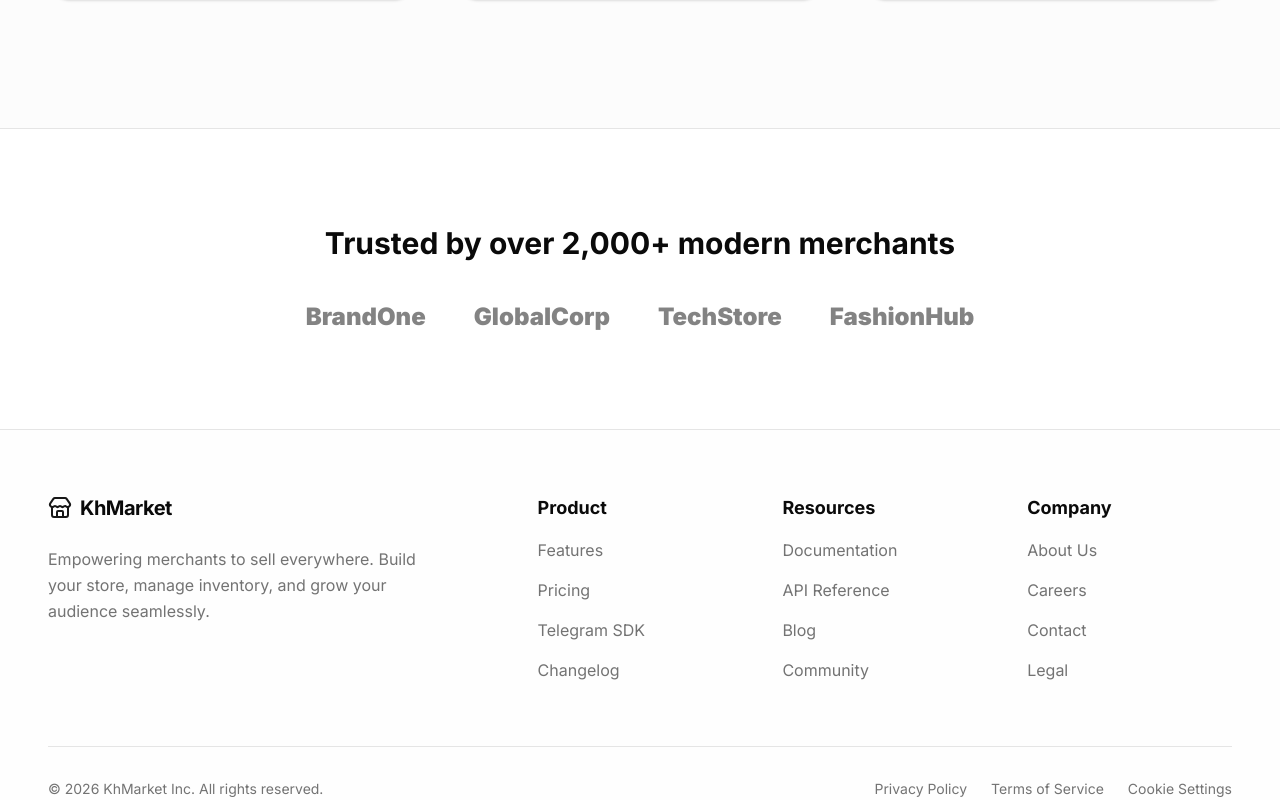
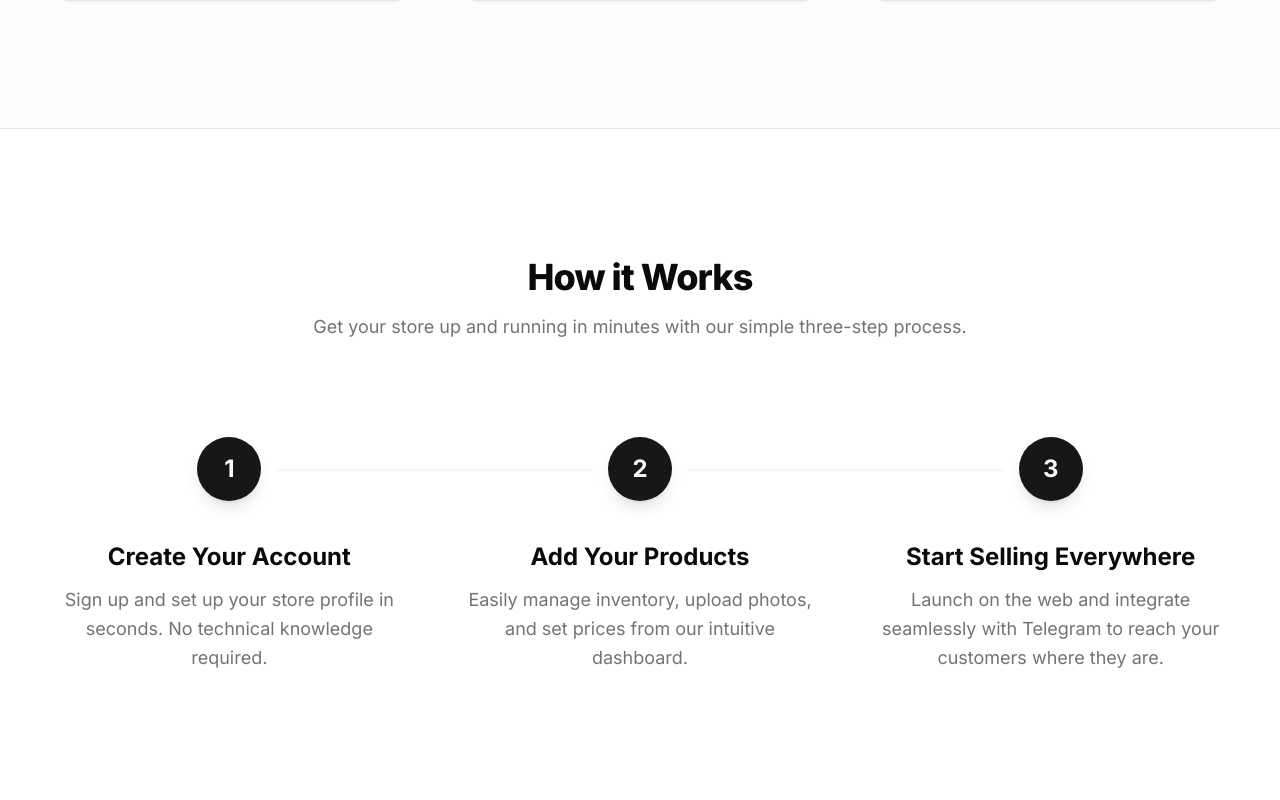
Before and after one commit to khornSaokhouch/mini_app, a Next.js app: page /en in a window 1280 px wide. Shown: the part 1600-2400 px from the top of the page. Built offline with nearby package versions, Linux system fonts and the light colour scheme.

Commit message:
update sidebar

```diff
--- a/app/[locale]/dashboard/layout.tsx
+++ b/app/[locale]/dashboard/layout.tsx
@@ -20,9 +20,9 @@ export default async function DashboardLayout({
 
   return (
     <div className="flex min-h-screen w-full bg-muted/20">
-      <Sidebar locale={locale} />
+      <Sidebar locale={locale} user={session.user} />
       <div className="flex flex-col flex-1 min-w-0">
-        <Header locale={locale} />
+        <Header locale={locale} user={session.user} />
         <main className="flex-1 p-4 md:p-6 lg:p-8 overflow-auto">
           {children}
         </main>
--- a/app/[locale]/page.tsx
+++ b/app/[locale]/page.tsx
@@ -187,6 +187,38 @@ export default function MarketingPage() {
           </div>
         </section>
 
+        {/* How it Works Section */}
+        <section id="how-it-works" className="py-24 md:py-32 bg-background">
+          <div className="container mx-auto px-6 md:px-12">
+            <div className="text-center mb-20">
+              <h2 className="text-4xl font-extrabold tracking-tight">How it Works</h2>
+              <p className="text-lg text-muted-foreground mt-4 max-w-2xl mx-auto">Get your store up and running in minutes with our simple three-step process.</p>
+            </div>
+
+            <div className="grid grid-cols-1 md:grid-cols-3 gap-12 relative">
+              {/* Connector Line (hidden on mobile) */}
+              <div className="hidden md:block absolute top-12 left-[15%] right-[15%] h-0.5 bg-muted -z-0"></div>
+
+              {[
+                { step: "1", title: "Create Your Account", desc: "Sign up and set up your store profile in seconds. No technical knowledge required." },
+                { step: "2", title: "Add Your Products", desc: "Easily manage inventory, upload photos, and set prices from our intuitive dashboard." },
+                { step: "3", title: "Start Selling Everywhere", desc: "Launch on the web and integrate seamlessly with Telegram to reach your customers where they are." }
+              ].map((s, i) => (
+                <div key={i} className="flex flex-col items-center text-center relative z-10">
+                  <div className="w-24 h-24 rounded-full bg-background flex items-center justify-center mb-6 relative">
+                     <div className="absolute inset-0 rounded-full border-4 border-background"></div>
+                     <div className="w-16 h-16 rounded-full bg-primary text-primary-foreground flex items-center justify-center text-2xl font-bold shadow-lg relative z-10">
+                       {s.step}
+                     </div>
+                  </div>
+                  <h3 className="text-2xl font-bold mb-3">{s.title}</h3>
+                  <p className="text-muted-foreground leading-relaxed text-lg">{s.desc}</p>
+                </div>
+              ))}
+            </div>
+          </div>
+        </section>
+
         {/* Social Proof / Trust */}
         <section className="py-24 bg-background">
           <div className="container mx-auto px-6 md:px-12 text-center flex flex-col items-center">
@@ -235,7 +267,7 @@ export default function MarketingPage() {
               <h4 className="font-bold text-lg">Company</h4>
               <Link href="#" className="text-muted-foreground hover:text-foreground">About Us</Link>
               <Link href="#" className="text-muted-foreground hover:text-foreground">Careers</Link>
-              <Link href="#" className="text-muted-foreground hover:text-foreground">Contact</Link>
+              <Link href="#" className="text-muted-foreground hover:text-foreground">Contacts</Link>
               <Link href="#" className="text-muted-foreground hover:text-foreground">Legal</Link>
             </div>
           </div>
@@ -245,7 +277,7 @@ export default function MarketingPage() {
             <div className="flex gap-6">
               <Link href="#" className="hover:text-foreground">Privacy Policy</Link>
               <Link href="#" className="hover:text-foreground">Terms of Service</Link>
-              <Link href="#" className="hover:text-foreground">Cookie Settings</Link>
+              <Link href="#" className="hover:text-foreground">Cookies Settings</Link>
             </div>
           </div>
         </div>
--- a/components/layout/header.tsx
+++ b/components/layout/header.tsx
@@ -7,15 +7,18 @@ import { DropdownMenu, DropdownMenuContent, DropdownMenuItem, DropdownMenuTrigge
 import { Avatar, AvatarFallback, AvatarImage } from "@/components/ui/avatar"
 import { Separator } from "@/components/ui/separator"
 import { useRouter, usePathname } from "next/navigation"
+import { useSidebarStore } from "@/lib/store"
 
 interface HeaderProps {
   locale?: string
+  user?: any
 }
 
-export function Header({ locale = "en" }: HeaderProps) {
+export function Header({ locale = "en", user }: HeaderProps) {
   const { setTheme } = useTheme()
   const router = useRouter()
   const pathname = usePathname()
+  const toggleSidebar = useSidebarStore(state => state.toggleSidebar)
 
   const toggleLanguage = () => {
     const otherLocale = locale === "en" ? "km" : "en"
@@ -25,13 +28,13 @@ export function Header({ locale = "en" }: HeaderProps) {
   return (
     <header className="sticky top-0 z-50 flex h-16 w-full items-center justify-between border-b bg-background/95 px-4 md:px-6 backdrop-blur supports-[backdrop-filter]:bg-background/60">
       <div className="flex items-center gap-3">
-        <Button variant="ghost" size="icon" className="md:hidden">
+        <Button variant="ghost" size="icon" onClick={toggleSidebar}>
           <Menu className="h-5 w-5" />
           <span className="sr-only">Toggle Sidebar</span>
         </Button>
         <div className="hidden md:flex flex-col">
-          <span className="text-sm font-semibold">Demo Store</span>
-          <span className="text-xs text-muted-foreground">store owner</span>
+          <span className="text-sm font-semibold truncate max-w-[200px]">{user?.name || "Demo Store"}</span>
+          <span className="text-xs text-muted-foreground truncate max-w-[200px]">{user?.email || "store owner"}</span>
         </div>
       </div>
 
@@ -71,8 +74,8 @@ export function Header({ locale = "en" }: HeaderProps) {
         <DropdownMenu>
           <DropdownMenuTrigger className="focus:outline-none">
             <Avatar className="h-8 w-8 ring-2 ring-primary/20">
-              <AvatarImage src="https://github.com/shadcn.png" alt="@admin" />
-              <AvatarFallback className="text-xs">AD</AvatarFallback>
+              <AvatarImage src={user?.image || "https://github.com/shadcn.png"} alt={user?.name || "@admin"} />
+              <AvatarFallback className="text-xs uppercase">{user?.name?.slice(0, 2) || user?.email?.slice(0, 2) || "AD"}</AvatarFallback>
             </Avatar>
           </DropdownMenuTrigger>
           <DropdownMenuContent align="end" className="w-48">
--- a/components/layout/sidebar.tsx
+++ b/components/layout/sidebar.tsx
@@ -2,12 +2,14 @@
 
 import Link from "next/link"
 import { usePathname } from "next/navigation"
+import { useMemo } from "react"
 import {
   LayoutDashboard, Package, Users, ShoppingCart,
   FileText, CreditCard, Bell, BarChart2, Settings,
   Boxes, ChevronRight, Store
 } from "lucide-react"
 import { cn } from "@/lib/utils"
+import { useSidebarStore } from "@/lib/store"
 
 const navItems = [
   { title: "Dashboard",   href: "/dashboard",            icon: LayoutDashboard },
@@ -24,10 +26,12 @@ const navItems = [
 
 interface SidebarProps {
   locale?: string
+  user?: any
 }
 
-export function Sidebar({ locale = "en" }: SidebarProps) {
+export function Sidebar({ locale = "en", user }: SidebarProps) {
   const pathname = usePathname()
+  const isCollapsed = useSidebarStore(state => state.isCollapsed)
 
   const isActive = (href: string) => {
     const fullHref = `/${locale}${href}`
@@ -35,19 +39,24 @@ export function Sidebar({ locale = "en" }: SidebarProps) {
   }
 
   return (
-    <div className="hidden border-r bg-background md:flex md:w-64 lg:w-72 h-screen sticky top-0 flex-shrink-0 flex-col">
+    <div className={cn(
+      "hidden border-r bg-background md:flex h-screen sticky top-0 flex-shrink-0 flex-col transition-[width] duration-200 ease-out will-change-[width]",
+      isCollapsed ? "w-20" : "w-64 lg:w-72"
+    )}>
       {/* Logo */}
-      <div className="flex h-16 items-center border-b px-6 gap-3">
-        <div className="flex items-center justify-center w-8 h-8 rounded-lg bg-primary text-primary-foreground">
+      <div className={cn("flex h-16 items-center border-b px-6 gap-3", isCollapsed ? "justify-center px-0" : "")}>
+        <div className="flex items-center justify-center w-8 h-8 rounded-lg bg-primary text-primary-foreground flex-shrink-0">
           <Store className="h-4 w-4" />
         </div>
-        <Link href={`/${locale}`} className="font-bold tracking-tight text-lg">
-          <span className="text-primary">Kh</span>Market
-        </Link>
+        {!isCollapsed && (
+          <Link href={`/${locale}`} className="font-bold tracking-tight text-lg truncate">
+            <span className="text-primary">Kh</span>Market
+          </Link>
+        )}
       </div>
 
       {/* Nav */}
-      <nav className="flex-1 overflow-y-auto py-4 px-3">
+      <nav className="flex-1 overflow-y-auto py-4 px-3 overflow-x-hidden">
         <div className="space-y-1">
           {navItems.map((item) => {
             const active = isActive(item.href)
@@ -56,15 +65,17 @@ export function Sidebar({ locale = "en" }: SidebarProps) {
                 key={item.href}
                 href={`/${locale}${item.href}`}
                 className={cn(
-                  "group flex items-center gap-3 rounded-lg px-3 py-2.5 text-sm font-medium transition-all",
+                  "group flex items-center rounded-lg px-3 py-2.5 text-sm font-medium transition-colors duration-150",
+                  isCollapsed ? "justify-center px-0" : "gap-3",
                   active
                     ? "bg-primary text-primary-foreground shadow-sm"
                     : "text-muted-foreground hover:bg-accent hover:text-foreground"
                 )}
+                title={isCollapsed ? item.title : undefined}
               >
-                <item.icon className="h-4 w-4 shrink-0" />
-                <span className="flex-1">{item.title}</span>
-                {active && <ChevronRight className="h-3 w-3 opacity-60" />}
+                <item.icon className="h-5 w-5 shrink-0" />
+                {!isCollapsed && <span className="flex-1 truncate">{item.title}</span>}
+                {!isCollapsed && active && <ChevronRight className="h-3 w-3 opacity-60 shrink-0" />}
               </Link>
             )
           })}
@@ -72,8 +83,22 @@ export function Sidebar({ locale = "en" }: SidebarProps) {
       </nav>
 
       {/* Footer */}
-      <div className="border-t p-4">
-        <p className="text-xs text-muted-foreground text-center">KhMarket v1.0</p>
+      <div className={cn("border-t p-4 flex flex-col items-center", isCollapsed ? "px-2" : "")}>
+        {!isCollapsed ? (
+          <div className="flex items-center gap-3 w-full">
+             <div className="w-8 h-8 rounded-full bg-primary/10 text-primary flex items-center justify-center font-bold text-xs shrink-0">
+               {user?.name?.charAt(0) || user?.email?.charAt(0) || "U"}
+             </div>
+             <div className="flex flex-col truncate">
+                <span className="text-sm font-semibold truncate">{user?.name || "User"}</span>
+                <span className="text-xs text-muted-foreground truncate">{user?.email || "No email"}</span>
+             </div>
+          </div>
+        ) : (
+          <div className="w-8 h-8 rounded-full bg-primary/10 text-primary flex items-center justify-center font-bold text-xs shrink-0" title={user?.name || user?.email || "User"}>
+             {user?.name?.charAt(0) || user?.email?.charAt(0) || "U"}
+          </div>
+        )}
       </div>
     </div>
   )
--- /dev/null
+++ b/lib/store.ts
@@ -0,0 +1,11 @@
+import { create } from 'zustand'
+
+interface SidebarState {
+  isCollapsed: boolean
+  toggleSidebar: () => void
+}
+
+export const useSidebarStore = create<SidebarState>((set) => ({
+  isCollapsed: false,
+  toggleSidebar: () => set((state) => ({ isCollapsed: !state.isCollapsed })),
+}))
```
Lines whose indentation alone changed are shown as unchanged.
